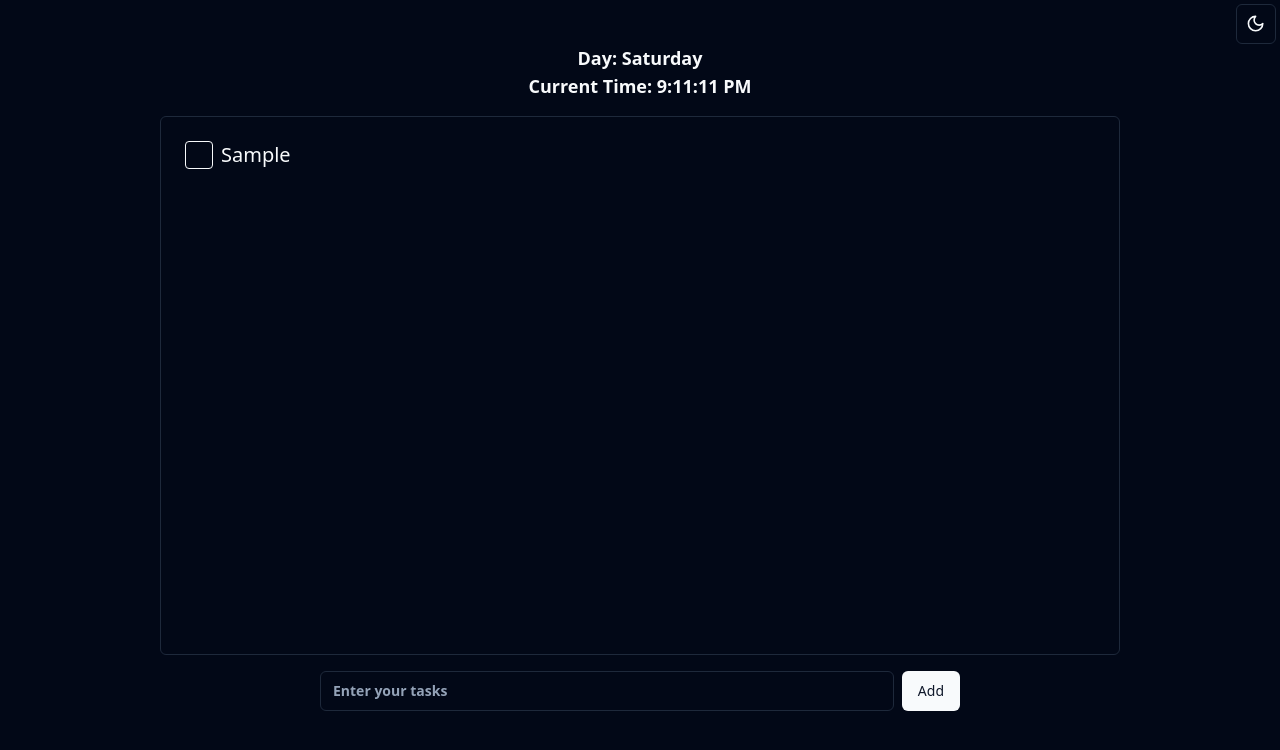
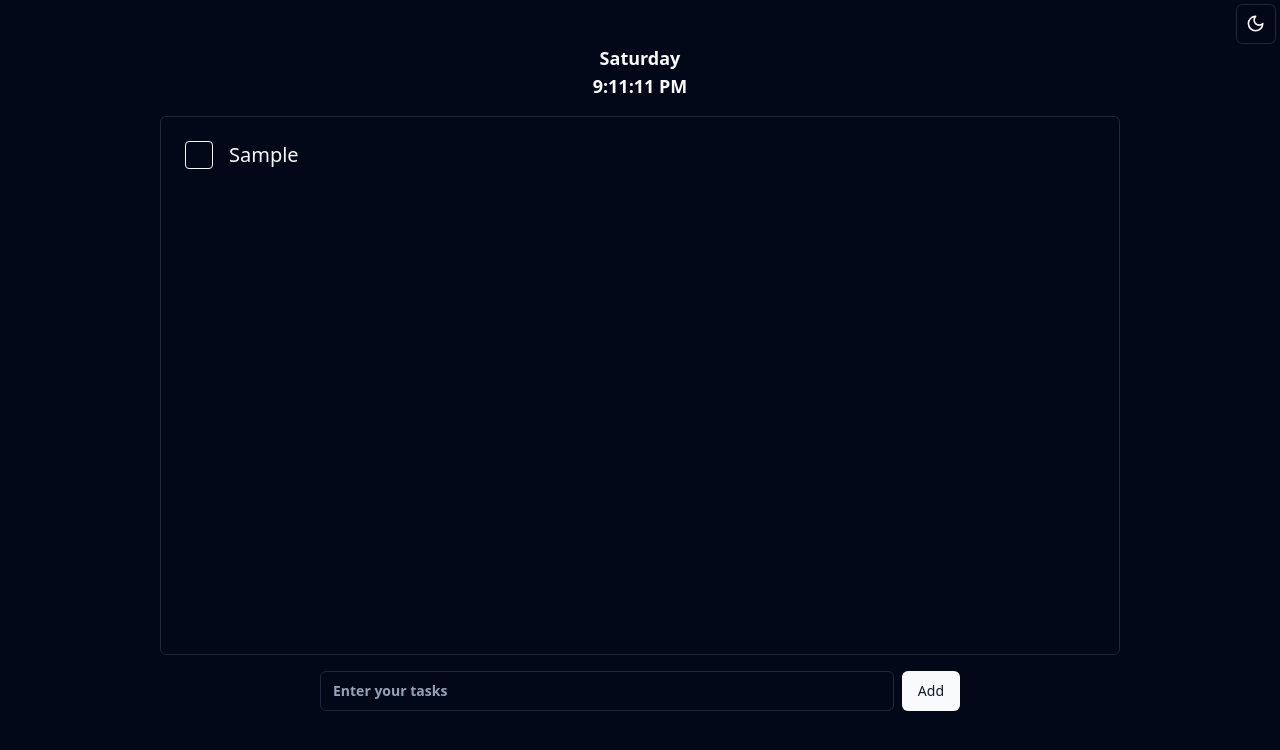
Before and after one commit to Anurag41682/Daily-Goals, a React (Vite) app: page / in a window 1280 px wide. Both pictures are taken after typing "Sample" into the empty fields and a click on the button "Add". Shown: the top 750 px of the page. Built offline with nearby package versions, Linux system fonts and the light colour scheme.

Commit message:
Updated Readme & Added line trough

```diff
--- a/src/components/landingPage.tsx
+++ b/src/components/landingPage.tsx
@@ -42,8 +42,8 @@ const LandingPage = () => {
       </div>
       <div className="w-full h-5/6 flex flex-col font-bold text-lg justify-start items-center">
         <div className="flex flex-col justify-center items-center">
-          <h1>Day: {daysOfWeek[currentTime.getDay()]}</h1>
-          <h1>Current Time: {currentTime.toLocaleTimeString()}</h1>
+          <h1>{daysOfWeek[currentTime.getDay()]}</h1>
+          <h1>{currentTime.toLocaleTimeString()}</h1>
         </div>
         <Tasks taskList={taskList} />
         <div className="flex mt-4  w-1/2 space-x-2">
--- a/src/components/tasks.tsx
+++ b/src/components/tasks.tsx
@@ -1,3 +1,4 @@
+import { useState } from "react";
 import { ScrollArea } from "@/components/ui/scroll-area";
 import { Checkbox } from "@/components/ui/checkbox";
 import { Label } from "@/components/ui/label";
@@ -7,12 +8,26 @@ interface taskProps {
 }
 
 const Tasks: React.FC<taskProps> = (props) => {
+  const [isLined, setIsLined] = useState<boolean[]>([]);
+  const handleClick = (idx: number) => {
+    isLined[idx] = !isLined[idx];
+    setIsLined(isLined);
+  };
   return (
     <ScrollArea className="mt-4 h-full w-3/4 rounded-md border p-4">
       {props.taskList.map((item, idx) => (
-        <div className="space-x-2 flex items-center pl-2 pt-2">
-          <Checkbox className="h-5 md:h-6 lg:h-7 w-5 md:w-6 lg:w-7" />
-          <Label className="text-sm md:text-lg lg:text-xl" key={idx}>
+        <div key={idx} className="space-x-4 flex items-center pl-2 pt-2">
+          <Checkbox
+            onClick={() => {
+              handleClick(idx);
+            }}
+            className="h-5 md:h-6 lg:h-7 w-5 md:w-6 lg:w-7"
+          />
+          <Label
+            className={`${
+              isLined[idx] ? "line-through" : ""
+            } text-sm  md:text-lg lg:text-xl`}
+          >
             {item}
           </Label>
         </div>
```
Also changed, not shown: 1 other file (tests, documents, lock files or other folders).
